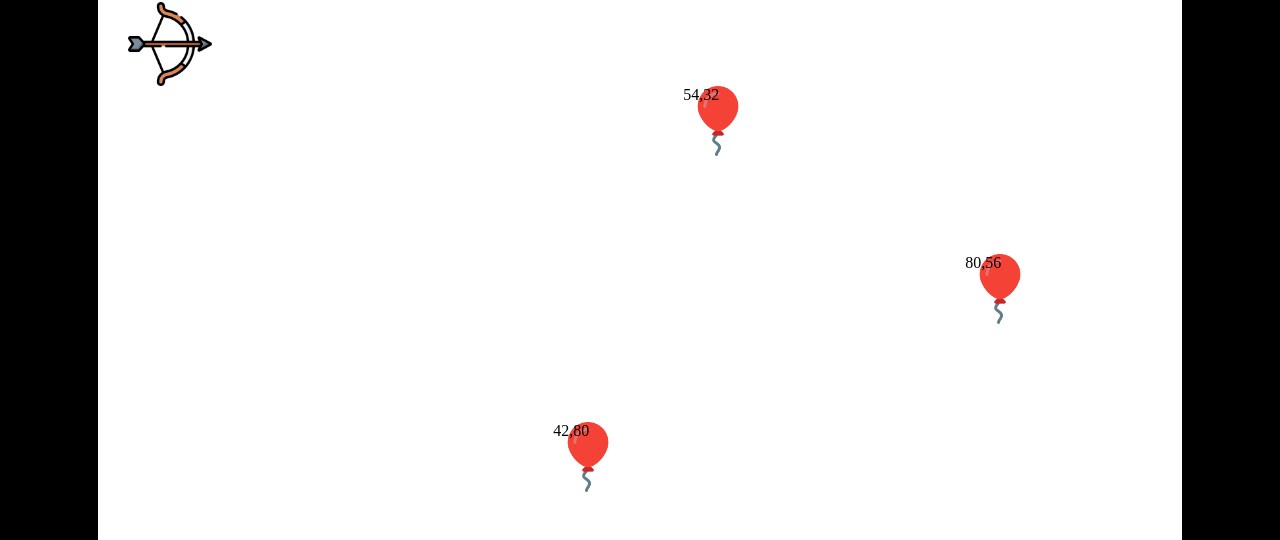
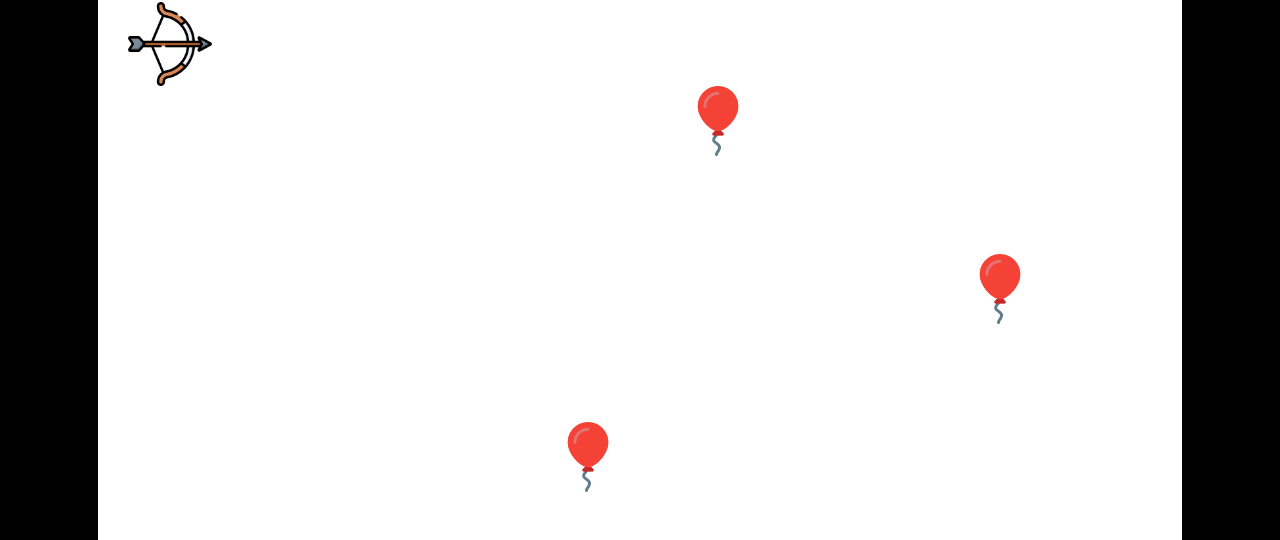
Before and after one commit to NishantTheProgrammer/bow-n-arrow, a Vue app: page / in a window 1280 px wide. Shown: the part 188-728 px from the top of the page. Built offline with nearby package versions, Linux system fonts and the light colour scheme.

Commit message:
removed x, y positons

```diff
--- a/src/components/ArrowComponent.vue
+++ b/src/components/ArrowComponent.vue
@@ -1,5 +1,4 @@
 <template>
-    <p class="arrow" :style="{ zIndex: 2, top: y + '%', left: x + '%' }">{{ x }},{{ y }}</p>
     <img class="arrow" :style="{ top: y + '%', left: x + '%' }" src="../assets/arrow.png">
 </template>
 
--- a/src/components/BalloonComponent.vue
+++ b/src/components/BalloonComponent.vue
@@ -1,5 +1,4 @@
 <template>
-    <p class="balloon" :style="{ zIndex: 2, top: y + '%', left: x + '%' }">{{ x }},{{ y }}</p>
     <img class="balloon" :style="{ top: y + '%', left: x + '%' }" src="../assets/balloon.png">
 </template>
 
```
